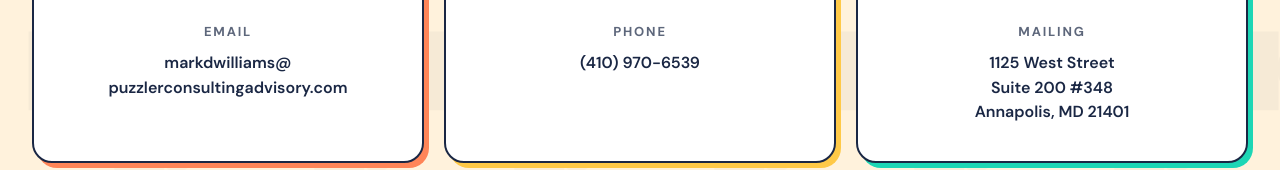
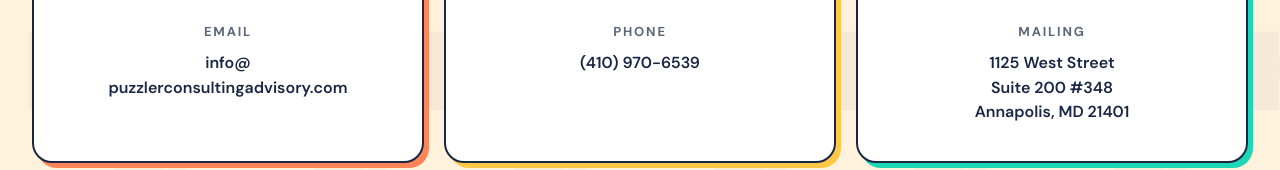
Before and after one commit to puzzlerconsultingadvisory/puzzler-website, a plain HTML site: page contact.html in a window 1280 px wide. Shown: the part 1999-2169 px from the top of the page. Drawn offline with Linux system fonts and the light colour scheme.

Commit message:
Update contact.html
updated email address name

```diff
--- a/contact.html
+++ b/contact.html
@@ -407,7 +407,7 @@ textarea { resize: vertical; min-height: 140px; }
           <path d="M 6,6 L 32,6 L 32,18 Q 32,14 37,14 Q 48,14 48,23 Q 48,32 37,32 Q 32,32 32,28 L 32,50 L 6,50 Z" fill="#FF8558" stroke="#1A2744" stroke-width="2.5"/>
         </svg>
         <h4>Email</h4>
-        <p><a href="mailto:info@puzzlerconsultingadvisory.com">markdwilliams@<br>puzzlerconsultingadvisory.com</a></p>
+        <p><a href="mailto:info@puzzlerconsultingadvisory.com">info@<br>puzzlerconsultingadvisory.com</a></p>
       </div>
       <div class="contact-card">
         <!-- Two-tab horizontal (Phone — two-way conversation) -->
```
